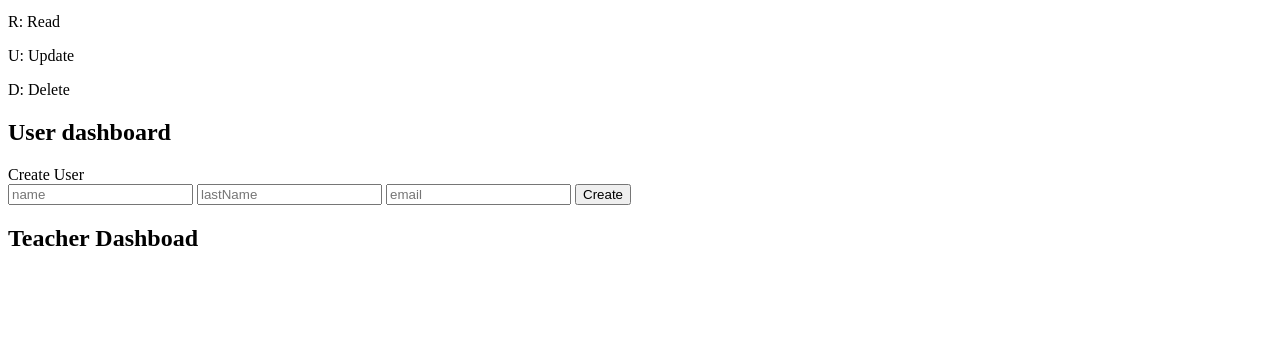
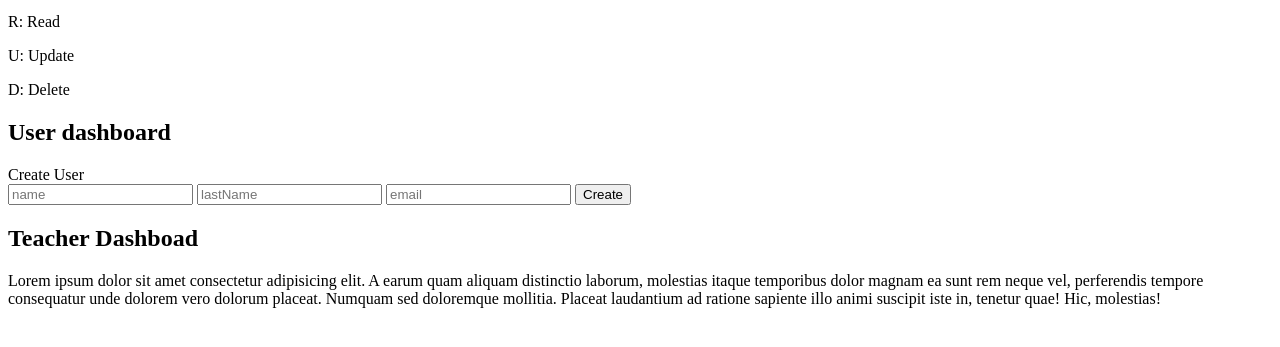
Before and after one commit to armiiasova/constructor_practice, a plain HTML site: page index.html in a window 1280 px wide. Shown: the part 101-448 px from the top of the page. Drawn offline with Linux system fonts and the light colour scheme; no server answers.

```diff
--- a/index.html
+++ b/index.html
@@ -22,6 +22,7 @@
 		</form>
 		<div id="students-list"></div>
 		<h2>Teacher Dashboad</h2>
+		<p>Lorem ipsum dolor sit amet consectetur adipisicing elit. A earum quam aliquam distinctio laborum, molestias itaque temporibus dolor magnam ea sunt rem neque vel, perferendis tempore consequatur unde dolorem vero dolorum placeat. Numquam sed doloremque mollitia. Placeat laudantium ad ratione sapiente illo animi suscipit iste in, tenetur quae! Hic, molestias!</p>
 	</body>
 	<script src="index.js"></script>
 </html>
```
